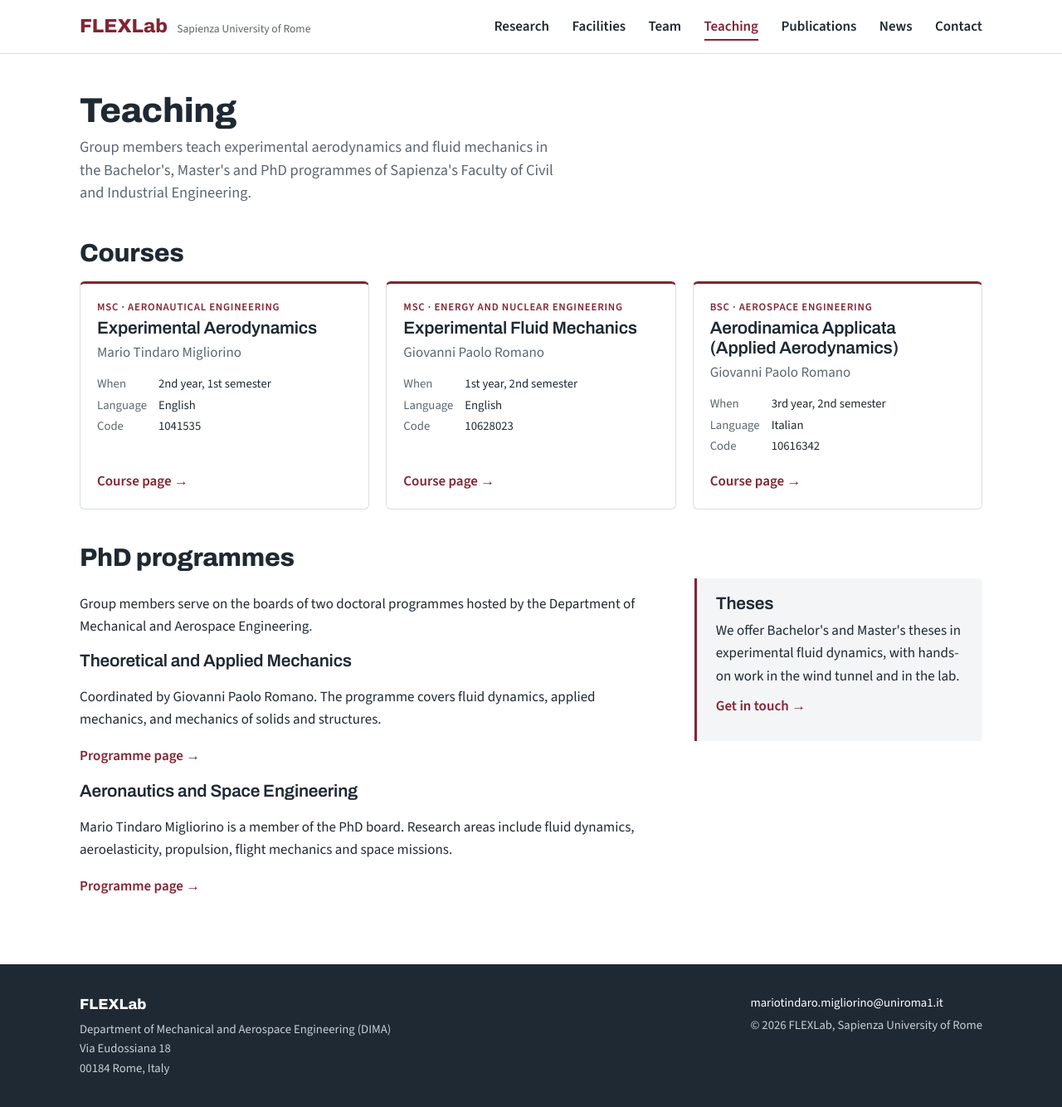
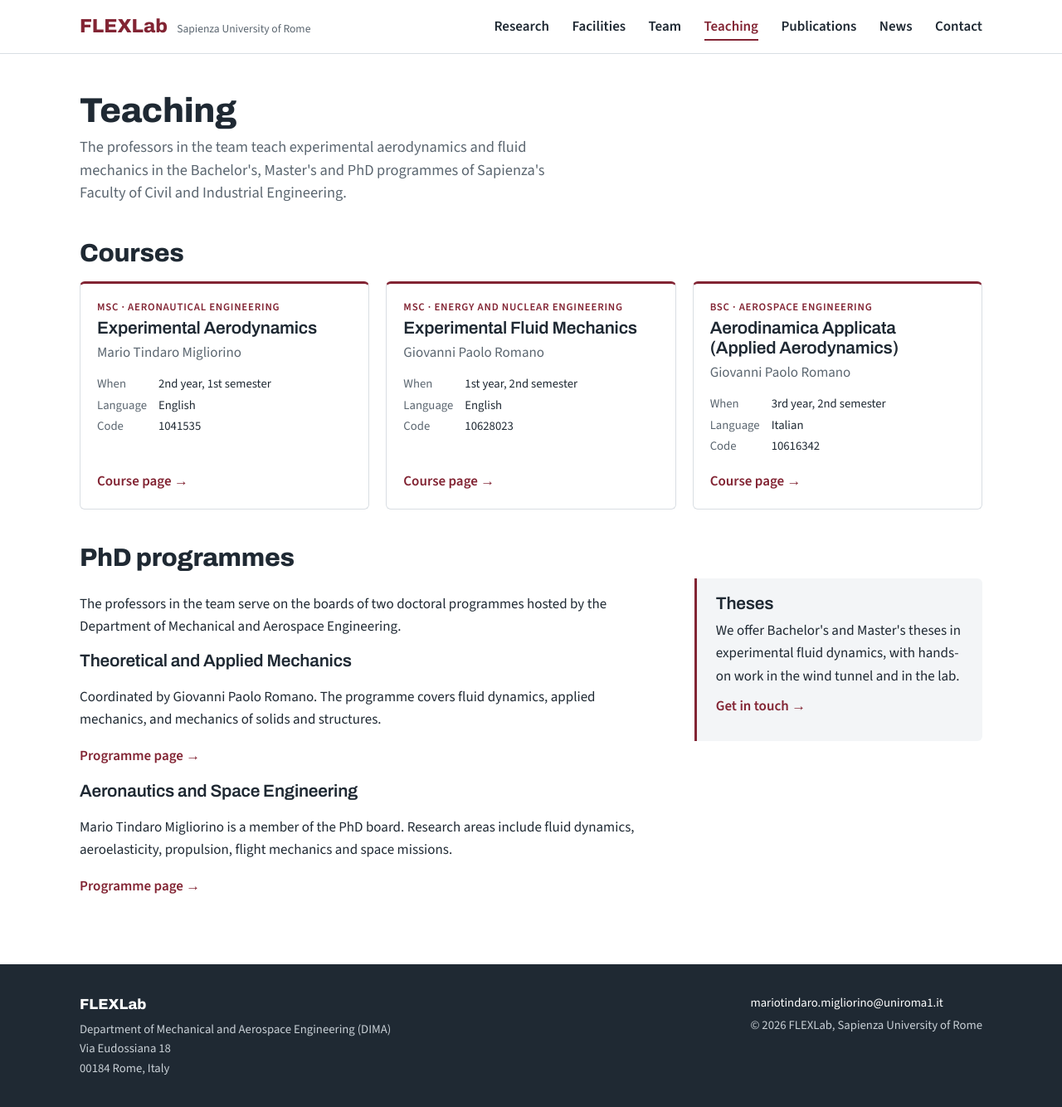
Before and after one commit to FLEXLab-Sapienza/FLEXLab-Sapienza.github.io, a Jekyll site: the page built from teaching.html, in a window 1280 px wide and 1334 px high. Shown: the whole window at 83% size. Built offline with Jekyll 4.4.1, drawn with Linux system fonts in a browser that asks for light colours.

Commit message:
Teaching: refer to the professors in the team
Co-Authored-By: Claude Opus 5.5 <noreply@anthropic.com>

```diff
--- a/teaching.html
+++ b/teaching.html
@@ -2,7 +2,7 @@
 layout: page
 title: Teaching
 lead: >-
-  Group members teach experimental aerodynamics and fluid mechanics in the Bachelor's, Master's
+  The professors in the team teach experimental aerodynamics and fluid mechanics in the Bachelor's, Master's
   and PhD programmes of Sapienza's Faculty of Civil and Industrial Engineering.
 permalink: /teaching/
 ---
@@ -26,7 +26,7 @@ permalink: /teaching/
 <h2>PhD programmes</h2>
 <div class="split">
   <div>
-    <p>Group members serve on the boards of two doctoral programmes hosted by the Department of
+    <p>The professors in the team serve on the boards of two doctoral programmes hosted by the Department of
     Mechanical and Aerospace Engineering.</p>
     <h3>Theoretical and Applied Mechanics</h3>
     <p>Coordinated by Giovanni Paolo Romano. The programme covers fluid dynamics, applied mechanics, and
```
